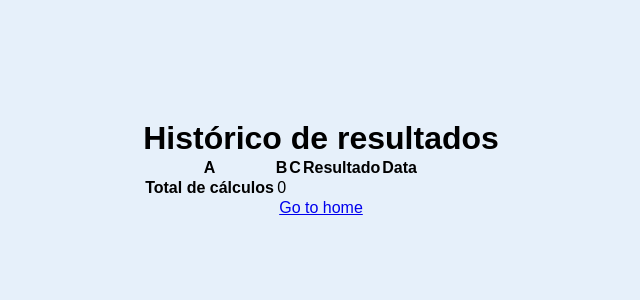
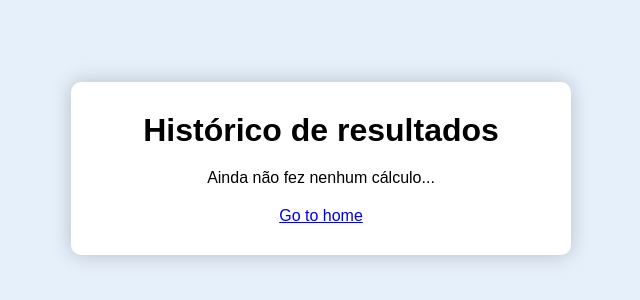
Before and after one commit to guilhermedevmatos15/equacao-2-grau, a React (Vite) app: page /history in a window 1280 px wide. Shown: the part 232-532 px from the top of the page, without its empty margins (319-959 px from the left). Built offline with nearby package versions, Linux system fonts and the light colour scheme.

Commit message:
finalizado

```diff
--- a/src/pages/History/History.css
+++ b/src/pages/History/History.css
@@ -5,4 +5,37 @@
    display: flex;
    justify-content: center;
    align-items: center;
+
+   main {
+      width: 100%;
+      max-width: 500px;
+      background-color: white;
+      padding: 30px 20px;
+      border-radius: 10px;
+      box-shadow: 0 0 20px #00000034;
+
+      table {
+         width: 100%;
+         margin: 20px auto 0 auto;
+         border-collapse: collapse;
+
+         td, th {
+            padding: 4px 5px;
+            border: 1px solid rgba(0, 0, 0, 0.525);
+         }
+
+         thead {
+            background-color: var(--color-secondary);
+            color: white;
+         }
+         tfoot {
+            background-color: var(--color-terceary);
+            color: white;
+         }
+      }
+
+      p {
+         margin-top: 20px;
+      }
+   }
 }
--- a/src/pages/History/History.jsx
+++ b/src/pages/History/History.jsx
@@ -15,6 +15,7 @@ const History = () => {
 			<main>
 				<h1>Histórico de resultados</h1>
 
+				{history?.length ? (
 					<table>
 						<thead>
 							<tr>
@@ -41,11 +42,14 @@ const History = () => {
 
 						<tfoot>
 							<tr>
-							<th scope="row">Total de cálculos</th>
-							<td>{history?.length || 0}</td>
+								<th scope="row" colSpan={4}>Total de cálculos</th>
+								<td colSpan={1}>{history?.length || 0}</td>
 							</tr>
 						</tfoot>
 					</table>
+				) : (
+					<p>Ainda não fez nenhum cálculo...</p>
+				)}
 
 				<p>
 					<Link to="/">Go to home</Link>
--- a/src/pages/Home/Home.jsx
+++ b/src/pages/Home/Home.jsx
@@ -57,7 +57,11 @@ const Home = () => {
 					(newDate.getMonth() + 1 < 10
 						? '0' + (newDate.getMonth() + 1)
 						: newDate.getMonth() + 1)
-				} - ${newDate.getHours()}:${newDate.getMinutes()}`,
+				} - ${newDate.getHours()}:${
+					newDate.getMinutes() < 10
+						? '0' + newDate.getMinutes()
+						: newDate.getMinutes()
+				}`,
 			},
 		});
 	}
```
Lines whose indentation alone changed are shown as unchanged.
